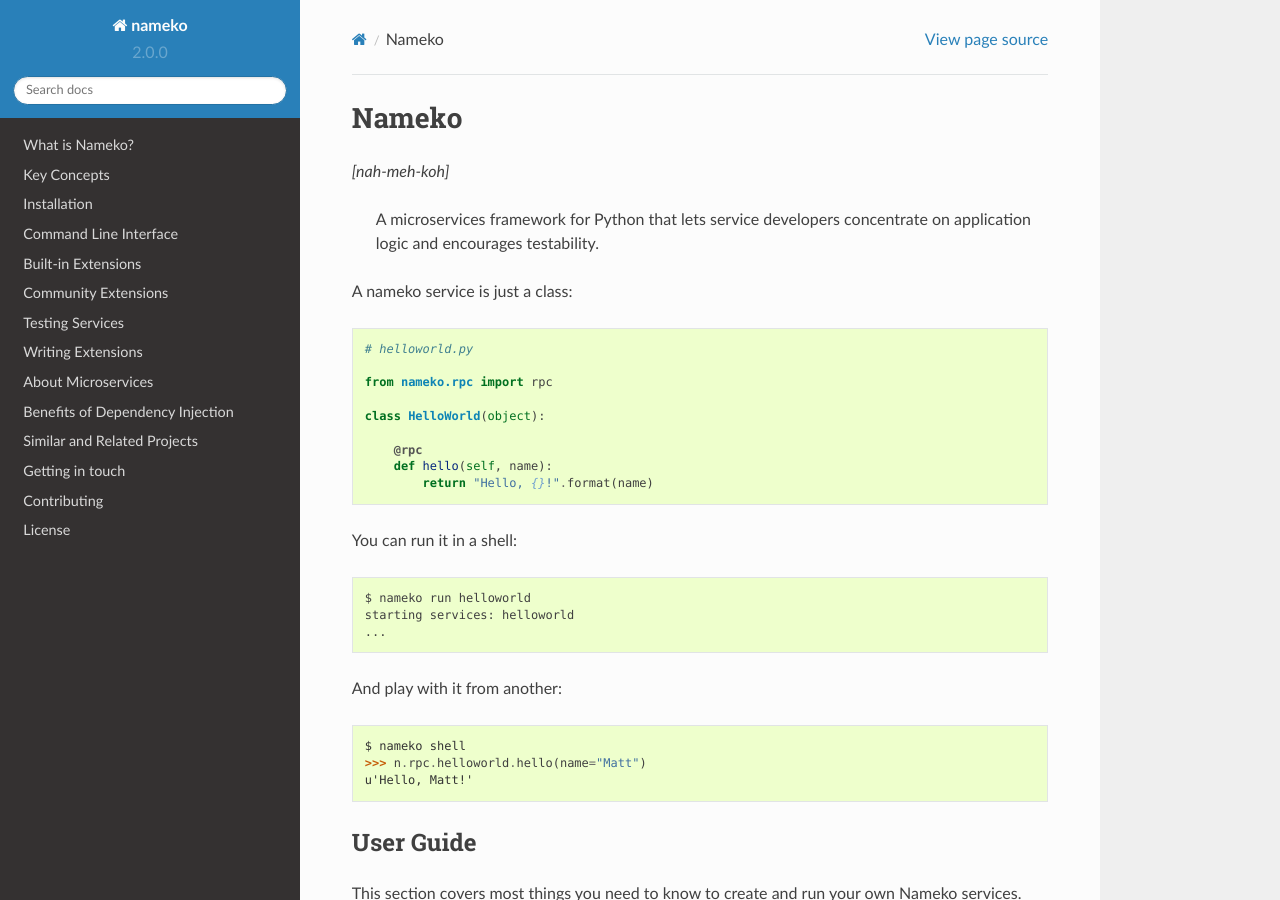
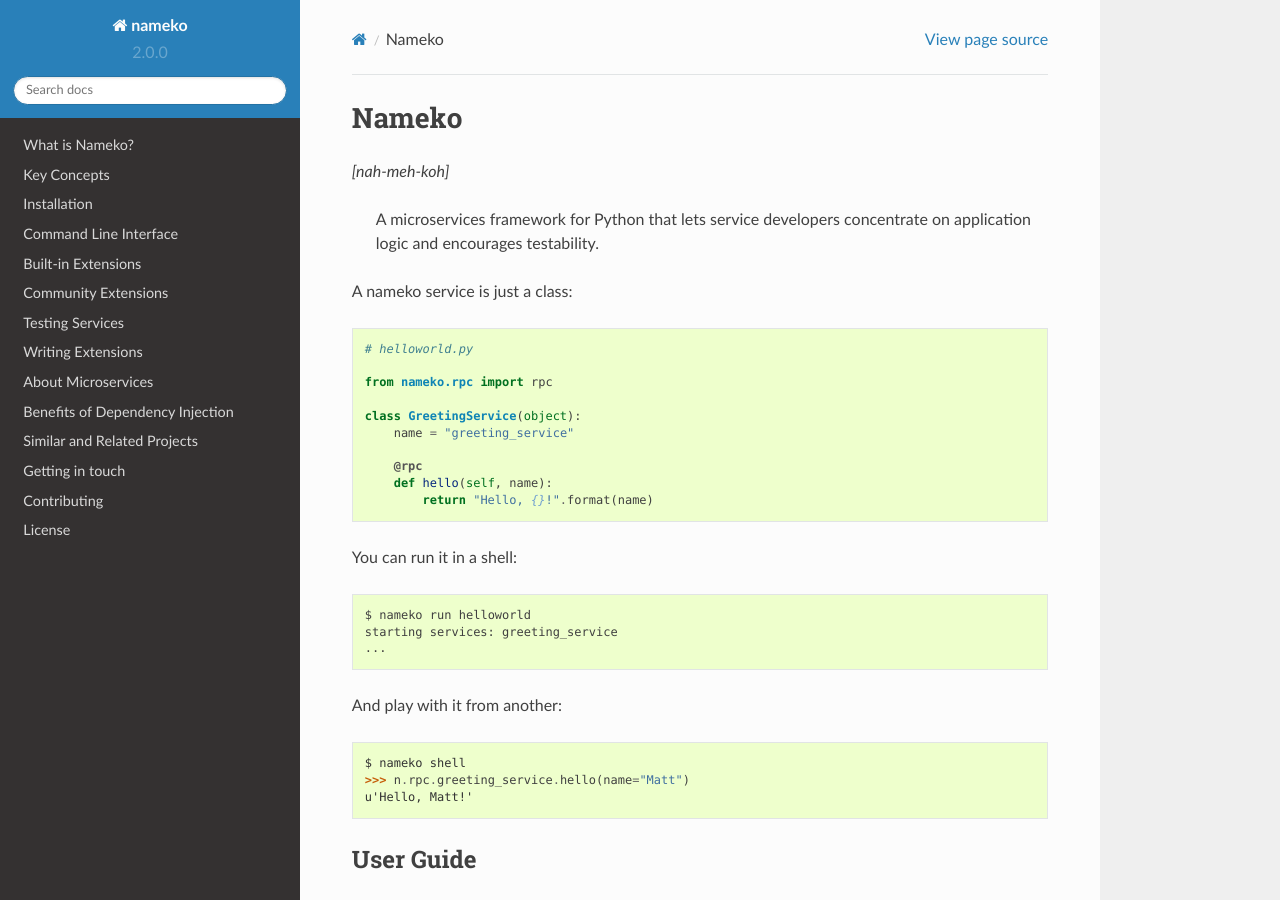
Before and after one commit to nameko/nameko, a Sphinx documentation site: the page built from docs/index.rst, in a window 1280 px wide and 900 px high. Built offline with Sphinx 7.4.7 and the Read the Docs theme 2.0.0, drawn with Linux system fonts in a browser that asks for light colours.

Commit message:
Update index.rst to add a service name

```diff
--- a/docs/index.rst
+++ b/docs/index.rst
@@ -17,7 +17,8 @@
 
     from nameko.rpc import rpc
 
-    class HelloWorld(object):
+    class GreetingService(object):
+        name = "greeting_service"
 
         @rpc
         def hello(self, name):
@@ -29,7 +30,7 @@
 .. code-block:: shell
 
     $ nameko run helloworld
-    starting services: helloworld
+    starting services: greeting_service
     ...
 
 And play with it from another:
@@ -37,7 +38,7 @@
 .. code-block:: pycon
 
     $ nameko shell
-    >>> n.rpc.helloworld.hello(name="Matt")
+    >>> n.rpc.greeting_service.hello(name="Matt")
     u'Hello, Matt!'
 
 
```
